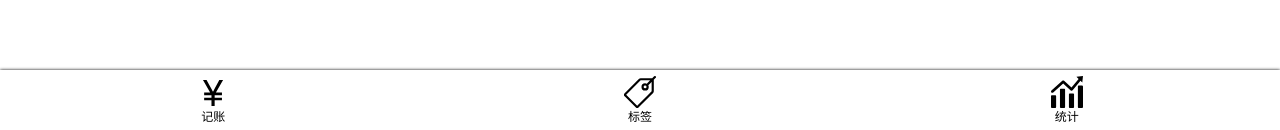
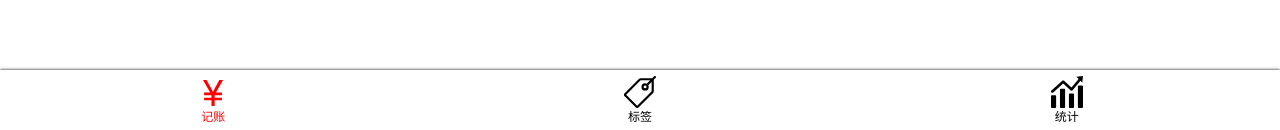
Before and after one commit to resatrt/vue-first-program, a Vue app: page /#/Money in a window 1280 px wide. Shown: the part 668-798 px from the top of the page. Built offline with nearby package versions, Linux system fonts and the light colour scheme.

Commit message:
添加 nav点击后的样式，复制淘宝的<mata>

```diff
--- a/src/components/Nav.vue
+++ b/src/components/Nav.vue
@@ -1,16 +1,16 @@
 <template>
     <nav>
-        <router-link to="/Money" class="item">
+        <router-link to="/Money" class="item" active-class="selected">
             <Icons name="money"/>
             记账
         </router-link>
 
-        <router-link to="/Lables" class="item">
+        <router-link to="/Lables" class="item" active-class="selected">
             <Icons name="lable"/>
             标签
         </router-link>
 
-        <router-link to="/Statistics" class="item">
+        <router-link to="/Statistics" class="item" active-class="selected">
             <Icons name="statistics"/>
             统计
         </router-link>
@@ -42,6 +42,9 @@
                 width: 32px;
             }
         }
+        >.item.selected{
+            color: red;
+        }
     }
 
 </style>
```
